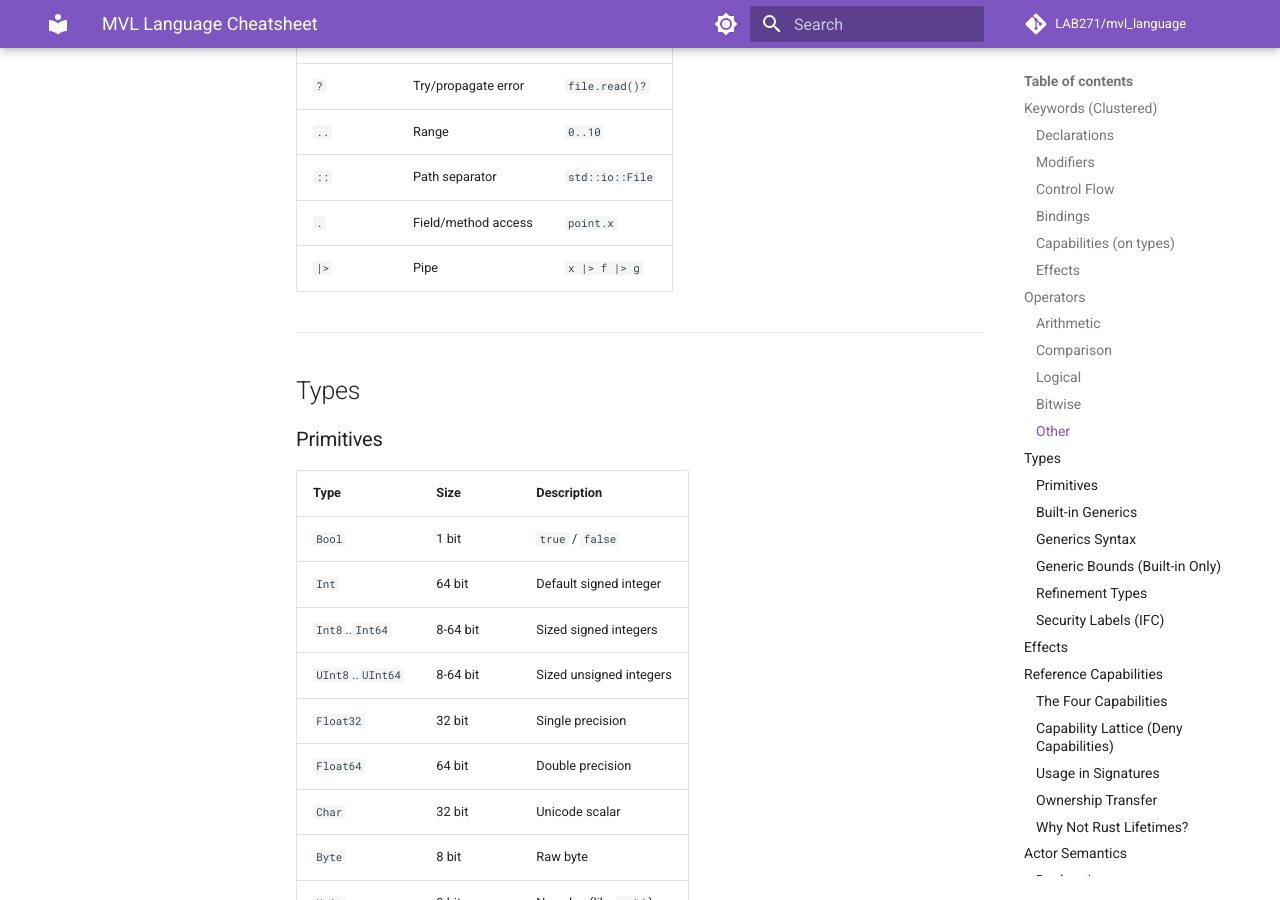
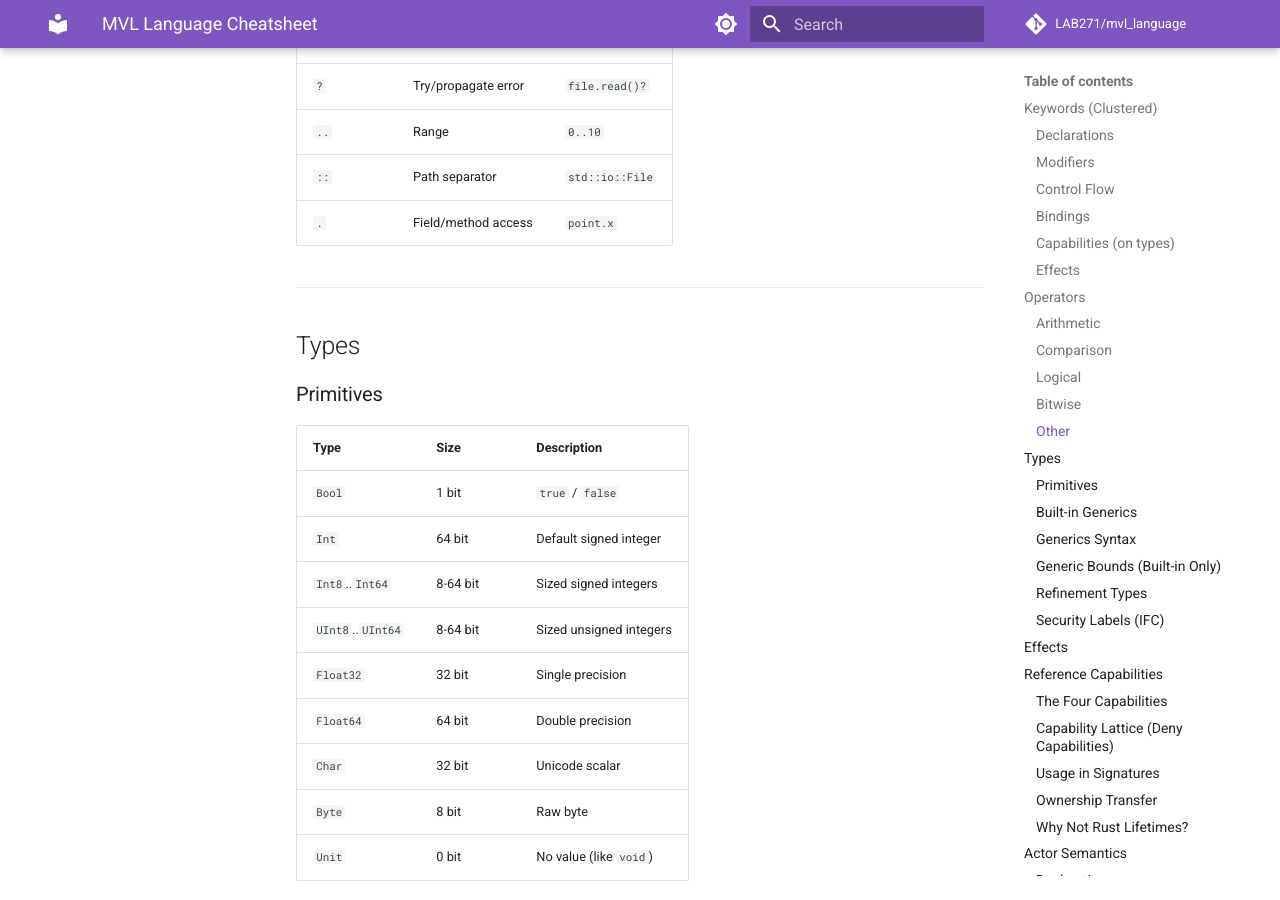
Before and after one commit to mvl-lang/mvl, an MkDocs documentation site: the page built from docs/mvl_cheatsheet.md, in a window 1280 px wide and 900 px high, scrolled down 3568 px. Built offline with MkDocs 1.6.1 and Material for MkDocs 9.7.7, drawn with Linux system fonts in a browser that asks for light colours; comment, search, counter and statistics services are not loaded.

Commit message:
fix(docs): remove pipe operator |> from cheatsheet — not implemented (#761)
The pipe operator was listed but is not in the grammar or parser.
Remove to avoid confusion. Can be added later if implemented.

Co-authored-by: Claude Opus 4.6 <noreply@anthropic.com>

```diff
--- a/docs/mvl_cheatsheet.md
+++ b/docs/mvl_cheatsheet.md
@@ -96,7 +96,6 @@
 | `..` | Range | `0..10` |
 | `::` | Path separator | `std::io::File` |
 | `.` | Field/method access | `point.x` |
-| `|>` | Pipe | `x |> f |> g` |
 
 ---
 
```
